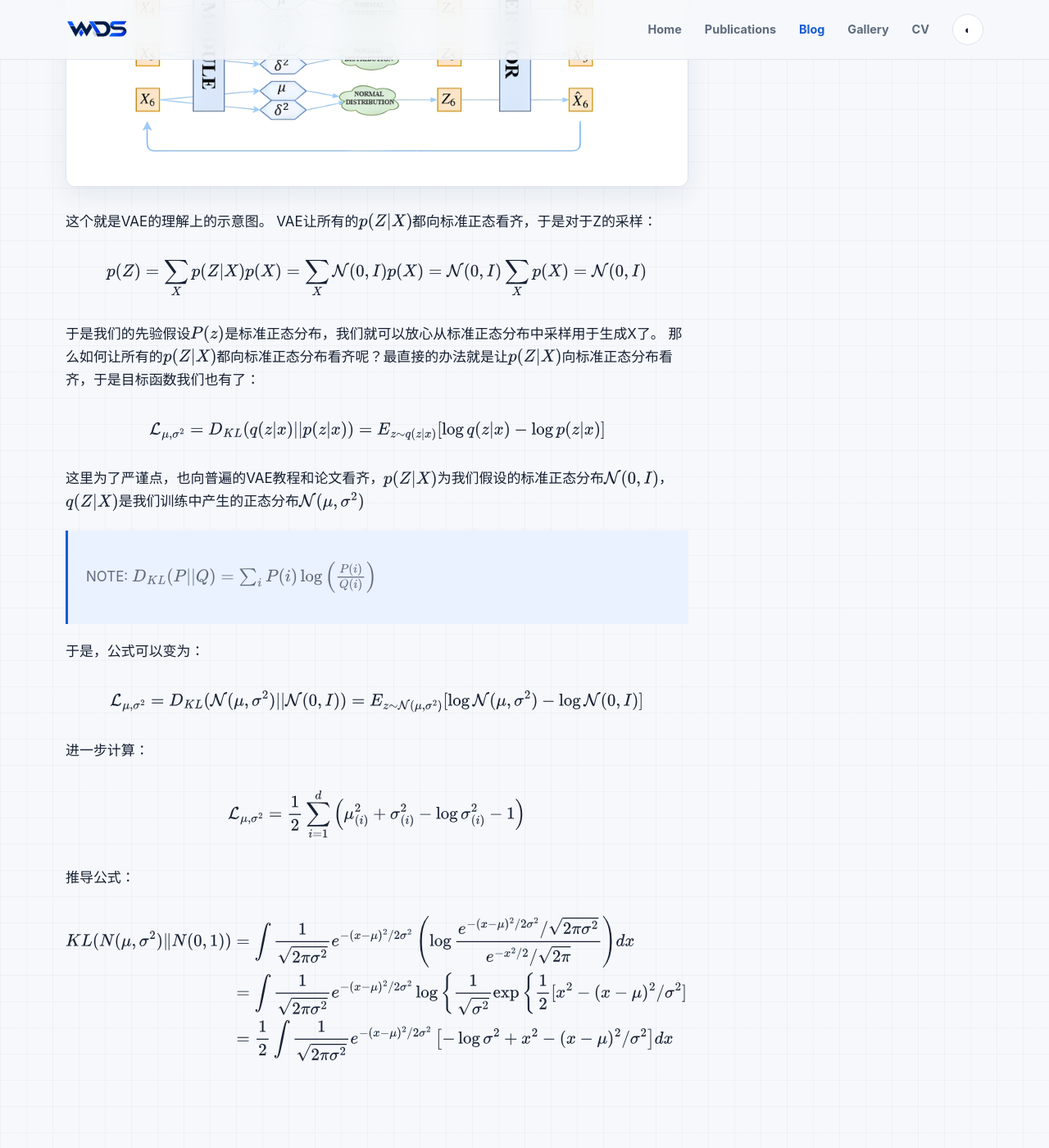
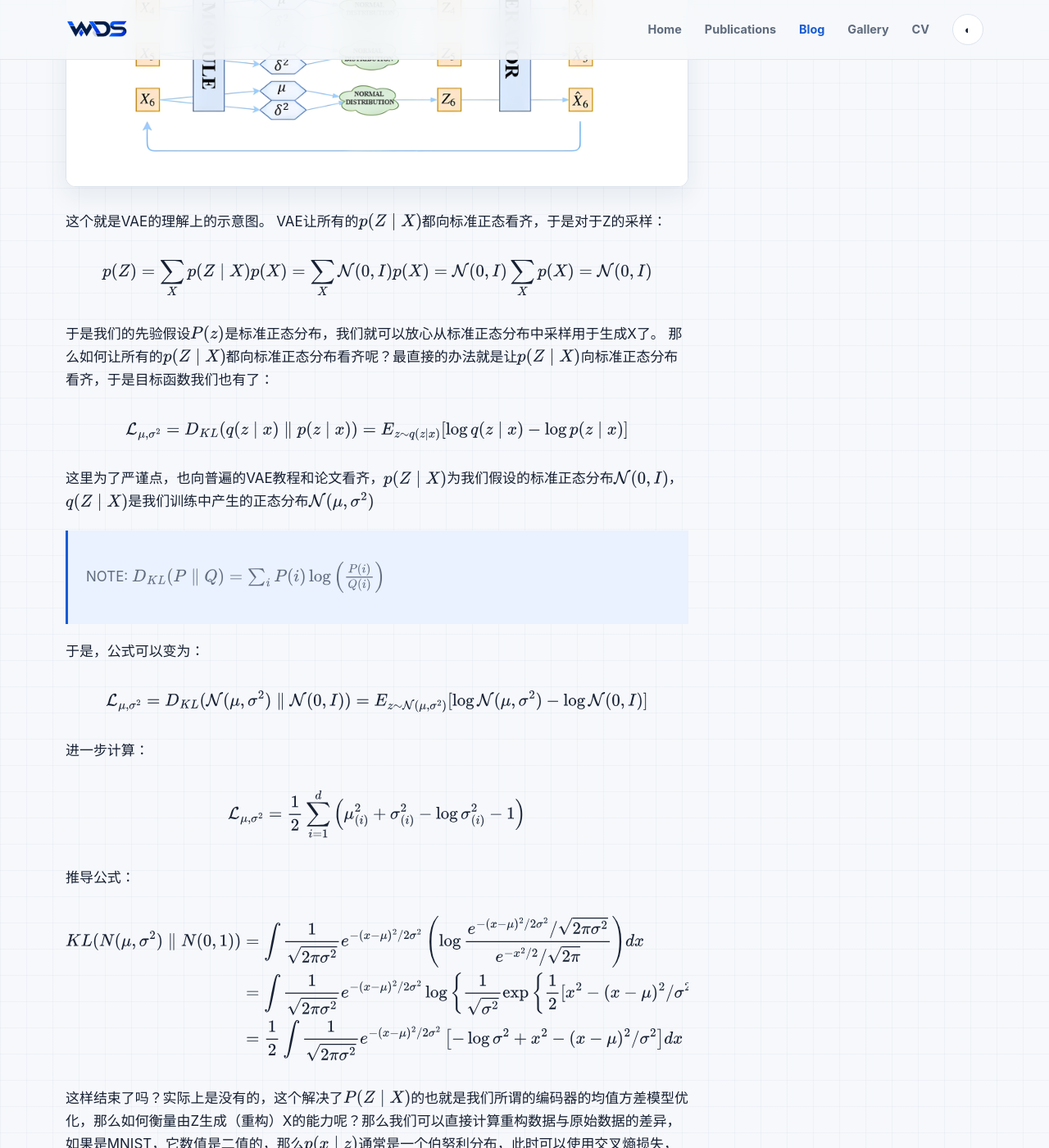
Before and after one commit to EthenArigle/EthenArigle.github.io, a Jekyll site: the page built from _posts/2025-10-22-variational-autoencoder-notes.md, in a window 1280 px wide and 1400 px high, scrolled down 3867 px. Shown: the whole window at 82% size. Built offline with Jekyll 4.4.1, drawn with Linux system fonts in a browser that asks for light colours; some of the changed text lies outside the part shown.

Commit message:
Fix VAE conditional probability rendering

```diff
--- a/_posts/2025-10-22-variational-autoencoder-notes.md
+++ b/_posts/2025-10-22-variational-autoencoder-notes.md
@@ -16,51 +16,51 @@ math: true
 ## 什么是VAE
 How can we perform efficient inference and learning in directed probabilistic models, in the presence of continuous latent variables with intractable posterior distributions, and large datasets?
 directed probabilistic models: 有向概率模型，指的就是贝叶斯网络、即数据x是由某个隐变量z生成的，即（z -> x）
-continuous latent variables with intractable posterior distributions: 连续的隐变量，并且其后验分布p(z|x)是难以计算的，即当我们观察到数据x后，想要反推它是由哪个z生成的，无法写出一个简单的表达式。
+continuous latent variables with intractable posterior distributions: 连续的隐变量，并且其后验分布$p(z\mid x)$是难以计算的，即当我们观察到数据x后，想要反推它是由哪个z生成的，无法写出一个简单的表达式。
 也就是说：
 我们有一个很好的生成模型，但无法高效地用它进行“推断”（根据x找z），也无法大数据来学习模型的参数。
 ![VAE 的编码器与解码器结构]({{ '/assets/images/blog/vae/vae-overview.jpg' | relative_url }})
 首先，我们有一批数据样本${X_1,X_2,...,X_n}$,整体使用$X$描述，我们想要通过$\{X_1, ..., X_n\}$得到$X$的分布$p(X)$,如果能得到的话，我直接根据$p(X)$采样，就可以得到所有可能的$X$了（包括样本之外的X）,这是一个终极理想的生成模型。当然，这个很难实现。于是我们希望能学到一个真实的分布$p(x)$
 
 $$
-p(X) = \sum_Z p(X|Z) p(Z)
+p(X) = \sum_Z p(X\mid Z) p(Z)
 $$
 
-其中$p(x|z)$是Likelihood条件分布，$p(z)$是先验分布（prior distribution）
-这里，我们不分求和还是积分，意思对了就行，此时$p(X|Z)$描述了一个由Z生成X的模型，我们假设Z服从标准正态分布，即$p(Z) = \mathcal{N}(0, I)$，如果这个理想能实现，我们可以从一个标准正态分布中采样一个Z，然后根据Z来计算一个X，也是一个不错的生成模型。如果以这种方式，就必须要穷尽所有z。
+其中$p(x\mid z)$是Likelihood条件分布，$p(z)$是先验分布（prior distribution）
+这里，我们不分求和还是积分，意思对了就行，此时$p(X\mid Z)$描述了一个由Z生成X的模型，我们假设Z服从标准正态分布，即$p(Z) = \mathcal{N}(0, I)$，如果这个理想能实现，我们可以从一个标准正态分布中采样一个Z，然后根据Z来计算一个X，也是一个不错的生成模型。如果以这种方式，就必须要穷尽所有z。
 ![VAE 的传统理解示意图]({{ '/assets/images/blog/vae/latent-variable-model.png' | relative_url }})
 上图是对VAE的传统理解，我们其实不清楚，究竟经过重新采样出来的$Z_k$是不是还对应着原来的$X_k$,所以我没如果最小化$\mathbb D{(\hat X_k, X_k)}^2$ (这是个距离函数)是不科学的，事实上，如果你查看官方给出的代码也不是这样实现的。
-其实在整个VAE模型中，我们并没有去使用$p(Z)$是正态分布的假设，而我们假设后验分布$p(Z|X)$是正态分布。也就是使用它去近似后验分布。如何把先验分布与后验分布联系在一起呢？
+其实在整个VAE模型中，我们并没有去使用$p(Z)$是正态分布的假设，而我们假设后验分布$p(Z\mid X)$是正态分布。也就是使用它去近似后验分布。如何把先验分布与后验分布联系在一起呢？
 
 $$
-p(z|x) = \frac{p(x|z)p(z)}{p(x)}
+p(z\mid x) = \frac{p(x\mid z)p(z)}{p(x)}
 $$
 
-其实p(z|x)就是Encoder, p(x|z)就是Decoder。
-给定一个真实样本$X_k$，我们假设存在一个专属于它的分布$p(Z|X_k)$，这就是后验分布，并假设这个分布是独立的，多元的正态分布。为什么要强调专属呢？因为我们后面要训练一个生成器$X=g(Z)$，希望能从分布$p(Z|X_k)$采样出来的$Z_k$还原成$X_k$,如果假设$p(Z)$是正态分布，然后从$p(Z)$中采样一个Z，我们无法知道这个Z对应哪个真实的$X$。现在分布$p(Z|X_k)$专属于$X_k$，我们有理由说从这个分布中采样的Z应该要还原到$X_k$中去。
+其实$p(z\mid x)$就是Encoder，$p(x\mid z)$就是Decoder。
+给定一个真实样本$X_k$，我们假设存在一个专属于它的分布$p(Z\mid X_k)$，这就是后验分布，并假设这个分布是独立的，多元的正态分布。为什么要强调专属呢？因为我们后面要训练一个生成器$X=g(Z)$，希望能从分布$p(Z\mid X_k)$采样出来的$Z_k$还原成$X_k$,如果假设$p(Z)$是正态分布，然后从$p(Z)$中采样一个Z，我们无法知道这个Z对应哪个真实的$X$。现在分布$p(Z\mid X_k)$专属于$X_k$，我们有理由说从这个分布中采样的Z应该要还原到$X_k$中去。
 ![样本对应的近似后验分布]({{ '/assets/images/blog/vae/posterior-distribution.png' | relative_url }})
 这个就是VAE的理解上的示意图。
-VAE让所有的$p(Z|X)$都向标准正态看齐，于是对于Z的采样：
+VAE让所有的$p(Z\mid X)$都向标准正态看齐，于是对于Z的采样：
 
 $$
-p(Z) = \sum_{X} p(Z|X)p(X) = \sum_{X} \mathcal{N}(0, I)p(X) = \mathcal{N}(0, I) \sum_{X} p(X) = \mathcal{N}(0, I)
+p(Z) = \sum_{X} p(Z\mid X)p(X) = \sum_{X} \mathcal{N}(0, I)p(X) = \mathcal{N}(0, I) \sum_{X} p(X) = \mathcal{N}(0, I)
 $$
 
 于是我们的先验假设$P(z)$是标准正态分布，我们就可以放心从标准正态分布中采样用于生成X了。
-那么如何让所有的$p(Z|X)$都向标准正态分布看齐呢？最直接的办法就是让$p(Z|X)$向标准正态分布看齐，于是目标函数我们也有了：
+那么如何让所有的$p(Z\mid X)$都向标准正态分布看齐呢？最直接的办法就是让$p(Z\mid X)$向标准正态分布看齐，于是目标函数我们也有了：
 
 $$
-\mathcal{L}_{\mu, \sigma^2} =  D_{KL}(q(z|x)||p(z|x)) = E_{z \sim q(z|x)}[\log q(z|x) - \log p(z|x)]
+\mathcal{L}_{\mu, \sigma^2} =  D_{KL}(q(z\mid x)\parallel p(z\mid x)) = E_{z \sim q(z\mid x)}[\log q(z\mid x) - \log p(z\mid x)]
 $$
 
-这里为了严谨点，也向普遍的VAE教程和论文看齐，$p(Z|X)$为我们假设的标准正态分布$\mathcal{N}(0, I)$，$q(Z|X)$是我们训练中产生的正态分布$\mathcal{N}(\mu, \sigma^2)$
+这里为了严谨点，也向普遍的VAE教程和论文看齐，$p(Z\mid X)$为我们假设的标准正态分布$\mathcal{N}(0, I)$，$q(Z\mid X)$是我们训练中产生的正态分布$\mathcal{N}(\mu, \sigma^2)$
 >NOTE:
->$D_{KL}(P || Q) = \sum_{i} P(i) \log \left( \frac{P(i)}{Q(i)} \right)$
+>$D_{KL}(P \parallel Q) = \sum_{i} P(i) \log \left( \frac{P(i)}{Q(i)} \right)$
 
 于是，公式可以变为：
 
 $$
-\mathcal{L}_{\mu, \sigma^2} =  D_{KL}(\mathcal{N}(\mu, \sigma^2)||\mathcal{N}(0, I)) = E_{z \sim \mathcal{N}(\mu, \sigma^2)}[\log \mathcal{N}(\mu, \sigma^2) - \log \mathcal{N}(0, I)]
+\mathcal{L}_{\mu, \sigma^2} =  D_{KL}(\mathcal{N}(\mu, \sigma^2)\parallel\mathcal{N}(0, I)) = E_{z \sim \mathcal{N}(\mu, \sigma^2)}[\log \mathcal{N}(\mu, \sigma^2) - \log \mathcal{N}(0, I)]
 $$
 
 进一步计算：
@@ -73,21 +73,21 @@ $$
 
 $$
 \begin{aligned}
-KL(N(\mu, \sigma^2)\|N(0,1))
+KL(N(\mu, \sigma^2)\parallel N(0,1))
 &=\int \frac{1}{\sqrt{2\pi\sigma^2}}e^{-(x-\mu)^2/2\sigma^2} \left( \log \frac{e^{-(x-\mu)^2/2\sigma^2}/\sqrt{2\pi\sigma^2}}{e^{-x^2/2}/\sqrt{2\pi}} \right) dx  \\
 &=\int \frac{1}{\sqrt{2\pi\sigma^2}}e^{-(x-\mu)^2/2\sigma^2} \log \left\{ \frac{1}{\sqrt{\sigma^2}} \exp \left\{ \frac{1}{2}[x^2-(x-\mu)^2/\sigma^2] \right\} \right\} dx \\
 &=\frac{1}{2} \int \frac{1}{\sqrt{2\pi\sigma^2}}e^{-(x-\mu)^2/2\sigma^2} \left[-\log \sigma^2 + x^2 - (x-\mu)^2/\sigma^2 \right] dx
 \end{aligned}
 $$
 
-这样结束了吗？实际上是没有的，这个解决了$P(Z|X)$的也就是我们所谓的编码器的均值方差模型优化，那么如何衡量由Z生成（重构）X的能力呢？那么我们可以直接计算重构数据与原始数据的差异，如果是MNIST，它数值是二值的，那么$p(x|z)$通常是一个伯努利分布，此时可以使用交叉熵损失，如果是一个高斯分布（像素归一化到 [0, 1]）此时可以使用最小均方误差损失。我们将其统一表示为最大似然估计，去最大似然它.那么我们的重构损失为：
+这样结束了吗？实际上是没有的，这个解决了$P(Z\mid X)$的也就是我们所谓的编码器的均值方差模型优化，那么如何衡量由Z生成（重构）X的能力呢？那么我们可以直接计算重构数据与原始数据的差异，如果是MNIST，它数值是二值的，那么$p(x\mid z)$通常是一个伯努利分布，此时可以使用交叉熵损失，如果是一个高斯分布（像素归一化到 [0, 1]）此时可以使用最小均方误差损失。我们将其统一表示为最大似然估计，去最大似然它.那么我们的重构损失为：
 
 $$
-\mathcal l = - \mathbb{E}_{q_{\phi}(\mathbf{z}|\mathbf{x})}\left[\log p_{\theta}(\mathbf{x}|\mathbf{z})\right]
+\mathcal l = - \mathbb{E}_{q_{\phi}(\mathbf{z}\mid\mathbf{x})}\left[\log p_{\theta}(\mathbf{x}\mid\mathbf{z})\right]
 $$
 
 $$
-\mathbb{E}_{q_{\phi}(\mathbf{z}|\mathbf{x})} \left[ \log p_{\theta}(\mathbf{x}|\mathbf{z}) \right] = \int q_{\phi}(\mathbf{z}|\mathbf{x}) \log p_{\theta}(\mathbf{x}|\mathbf{z}) d\mathbf{z}
+\mathbb{E}_{q_{\phi}(\mathbf{z}\mid\mathbf{x})} \left[ \log p_{\theta}(\mathbf{x}\mid\mathbf{z}) \right] = \int q_{\phi}(\mathbf{z}\mid\mathbf{x}) \log p_{\theta}(\mathbf{x}\mid\mathbf{z}) d\mathbf{z}
 $$
 
 举例说明：
@@ -107,7 +107,7 @@ MNIST：
 那么一个样本能准确吗？参数重整化和随机梯度下降，能保证所有数据点和所有随机采样的平均效果都会收敛到真实的期望值。
 
 ## 重参数技巧
-我们要从$P(Z|X_k)$中采样一个$Z_k$出来，尽管我们知道$P(Z|X_k)$是一个正态分布，但是均值和方差都是靠模型算出来的，我们要靠这个过程来优化均值方差的模型，但是“采样这个操作”是不可导的，因为采样是随机的，他并不可微。但是采样的结果是可导的。
+我们要从$P(Z\mid X_k)$中采样一个$Z_k$出来，尽管我们知道$P(Z\mid X_k)$是一个正态分布，但是均值和方差都是靠模型算出来的，我们要靠这个过程来优化均值方差的模型，但是“采样这个操作”是不可导的，因为采样是随机的，他并不可微。但是采样的结果是可导的。
 
 $$
 \begin{align*}
```
